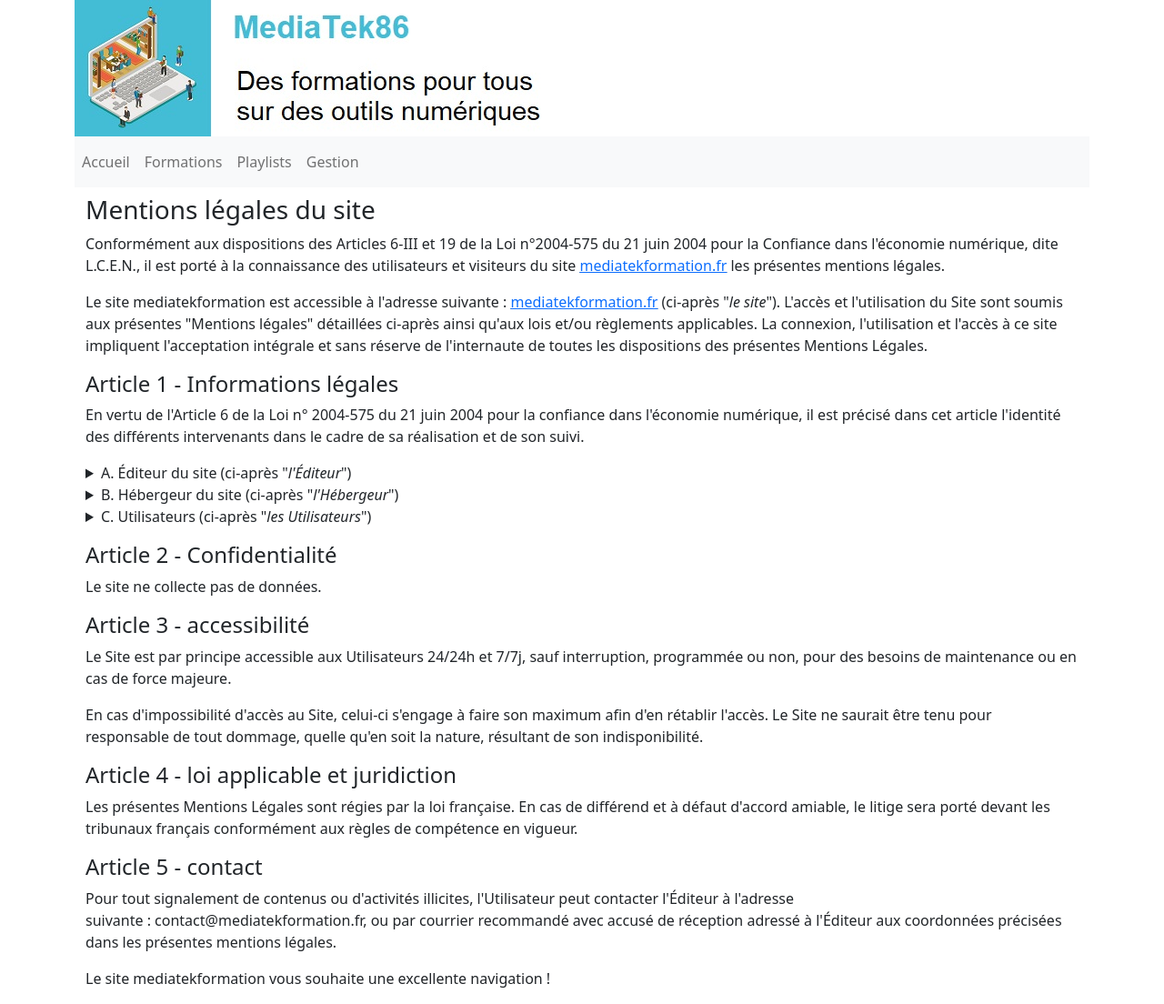
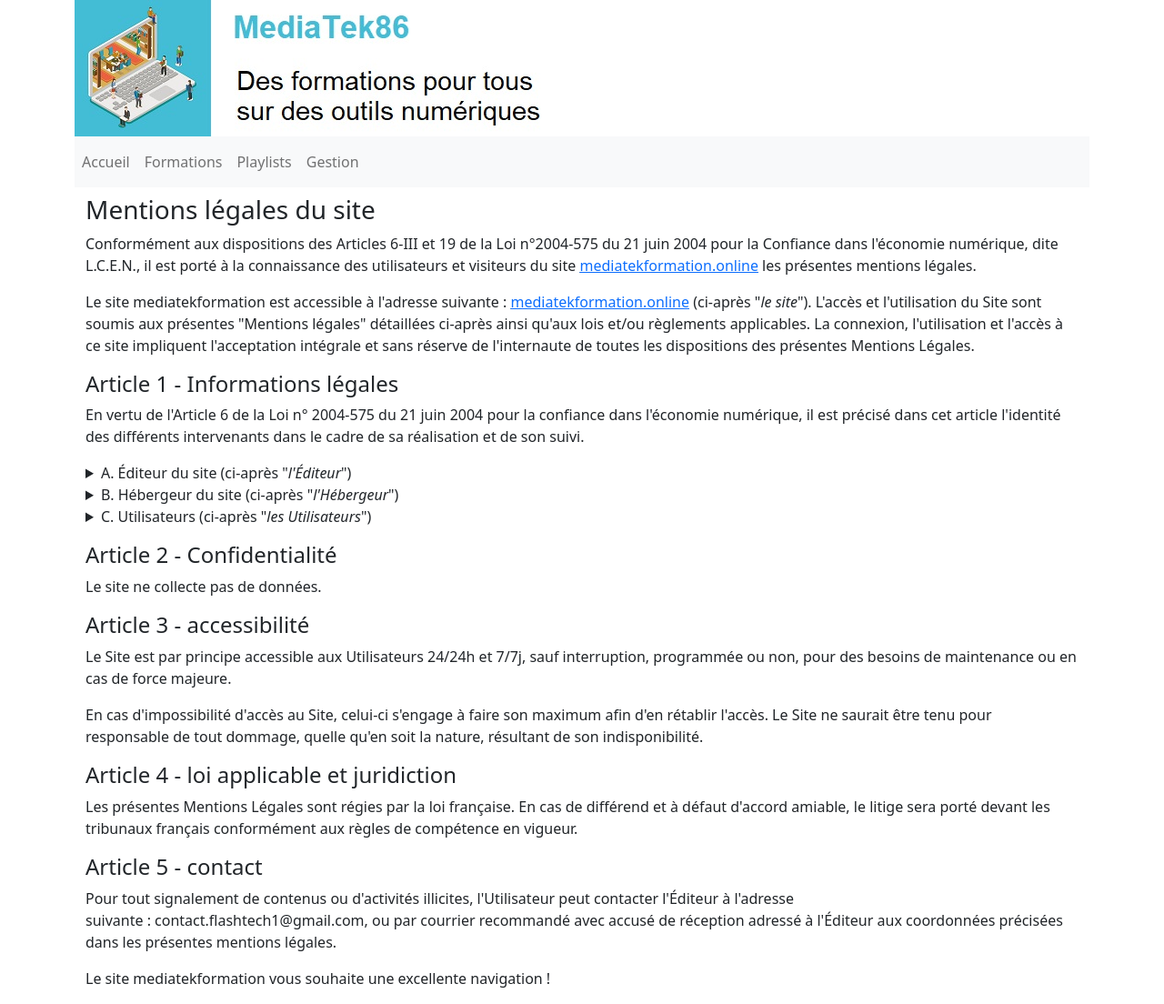
Before and after one commit to Codeuraxe/AppGestion, a Symfony app: template templates/pages/cgu.html.twig in a window 1280 px wide. Shown: the whole page at 91% size. Run offline with Twig, Linux system fonts and the light colour scheme; the template is opened without the code that fills it, so the values that code supplies are empty; some libraries are stand-ins or nearby versions.

```diff
--- a/config/bundles.php
+++ b/config/bundles.php
@@ -12,6 +12,6 @@ return [
     Symfony\Bundle\MonologBundle\MonologBundle::class => ['all' => true],
     Symfony\Bundle\MakerBundle\MakerBundle::class => ['dev' => true],
     Sensio\Bundle\FrameworkExtraBundle\SensioFrameworkExtraBundle::class => ['all' => true],
+    DAMA\DoctrineTestBundle\DAMADoctrineTestBundle::class => ['test' => true],
     KnpU\OAuth2ClientBundle\KnpUOAuth2ClientBundle::class => ['all' => true],
-    DAMA\DoctrineTestBundle\DAMADoctrineTestBundle::class => ['test' => true],
 ];
--- a/templates/baseadmin.html.twig
+++ b/templates/baseadmin.html.twig
@@ -29,7 +29,6 @@
                     <li class="nav-item">
                         <a class="nav-link" href="{{ path('admin.formations') }}">Gestion</a>
                     </li>
-
                 </ul>
             </div>
         </nav>
--- a/templates/pages/cgu.html.twig
+++ b/templates/pages/cgu.html.twig
@@ -3,8 +3,8 @@
 {% block body %}
 <section class="container mt-2">
     <h3>Mentions légales du site</h3>
-    <p>Conformément aux dispositions des Articles 6-III et 19 de la Loi n°2004-575 du 21 juin 2004 pour la Confiance dans l'économie numérique, dite L.C.E.N., il est porté à la connaissance des utilisateurs et visiteurs du site <u><a href="http://www.mediatekformation.fr">mediatekformation.fr</a></u> les présentes mentions légales.</p>
-    <p>Le site mediatekformation est accessible à l'adresse suivante&nbsp;:&nbsp;<u><a href="http://www.mediatekformation.fr">mediatekformation.fr</a></u> (ci-après "<i>le site</i>"). L'accès et l'utilisation du Site sont soumis aux présentes "Mentions légales" détaillées ci-après ainsi qu'aux lois et/ou règlements applicables. La connexion, l'utilisation et l'accès à ce site impliquent l'acceptation intégrale et sans réserve de l'internaute de toutes les dispositions des présentes Mentions Légales.</p>
+    <p>Conformément aux dispositions des Articles 6-III et 19 de la Loi n°2004-575 du 21 juin 2004 pour la Confiance dans l'économie numérique, dite L.C.E.N., il est porté à la connaissance des utilisateurs et visiteurs du site <u><a href="http://www.mediatekformation.online">mediatekformation.online</a></u> les présentes mentions légales.</p>
+    <p>Le site mediatekformation est accessible à l'adresse suivante&nbsp;:&nbsp;<u><a href="http://www.mediatekformation.online">mediatekformation.online</a></u> (ci-après "<i>le site</i>"). L'accès et l'utilisation du Site sont soumis aux présentes "Mentions légales" détaillées ci-après ainsi qu'aux lois et/ou règlements applicables. La connexion, l'utilisation et l'accès à ce site impliquent l'acceptation intégrale et sans réserve de l'internaute de toutes les dispositions des présentes Mentions Légales.</p>
     <h4>Article 1 - Informations légales</h4>
     <p>En vertu de l'Article 6 de la Loi n° 2004-575 du 21 juin 2004 pour la confiance dans l'économie numérique, il est précisé dans cet article l'identité des différents intervenants dans le cadre de sa réalisation et de son suivi.</p>
     <div class="bd-example">
@@ -15,7 +15,7 @@
                 <br>rue du Colonel Driant
                 <br>75001 Paris
                 <br>Téléphone&nbsp;:&nbsp;0102030405
-                <br>Courriel&nbsp;:&nbsp;contact@mediatekformation.fr
+                <br>Courriel&nbsp;:&nbsp;contact.flashtech1@gmail.com
                 <br>RCS&nbsp;:&nbsp;123456789
             </address>
         </details>
@@ -45,7 +45,7 @@
     <h4 class="mt-3">Article 4 - loi applicable et juridiction</h4>
     <p>Les présentes Mentions Légales sont régies par la loi française. En cas de différend et à défaut d'accord amiable, le litige sera porté devant les tribunaux français conformément aux règles de compétence en vigueur.</p>
     <h4 class="mt-3">Article 5 - contact</h4>
-    <p>Pour tout signalement de contenus ou d'activités illicites, l'Utilisateur peut contacter l'Éditeur à l'adresse suivante&nbsp;:&nbsp;contact@mediatekformation.fr, ou par courrier recommandé avec accusé de réception adressé à l'Éditeur aux coordonnées précisées dans les présentes mentions légales.</p>
+    <p>Pour tout signalement de contenus ou d'activités illicites, l'Utilisateur peut contacter l'Éditeur à l'adresse suivante&nbsp;:&nbsp;contact.flashtech1@gmail.com, ou par courrier recommandé avec accusé de réception adressé à l'Éditeur aux coordonnées précisées dans les présentes mentions légales.</p>
     <p>Le site mediatekformation vous souhaite une excellente navigation !</p>
 </section>
 
```
Also changed, not shown: composer.json (+5 -3 lines), templates/admin/admin.formations.html.twig (+13 -31 lines), public/.htaccess (added), 3 other files.
